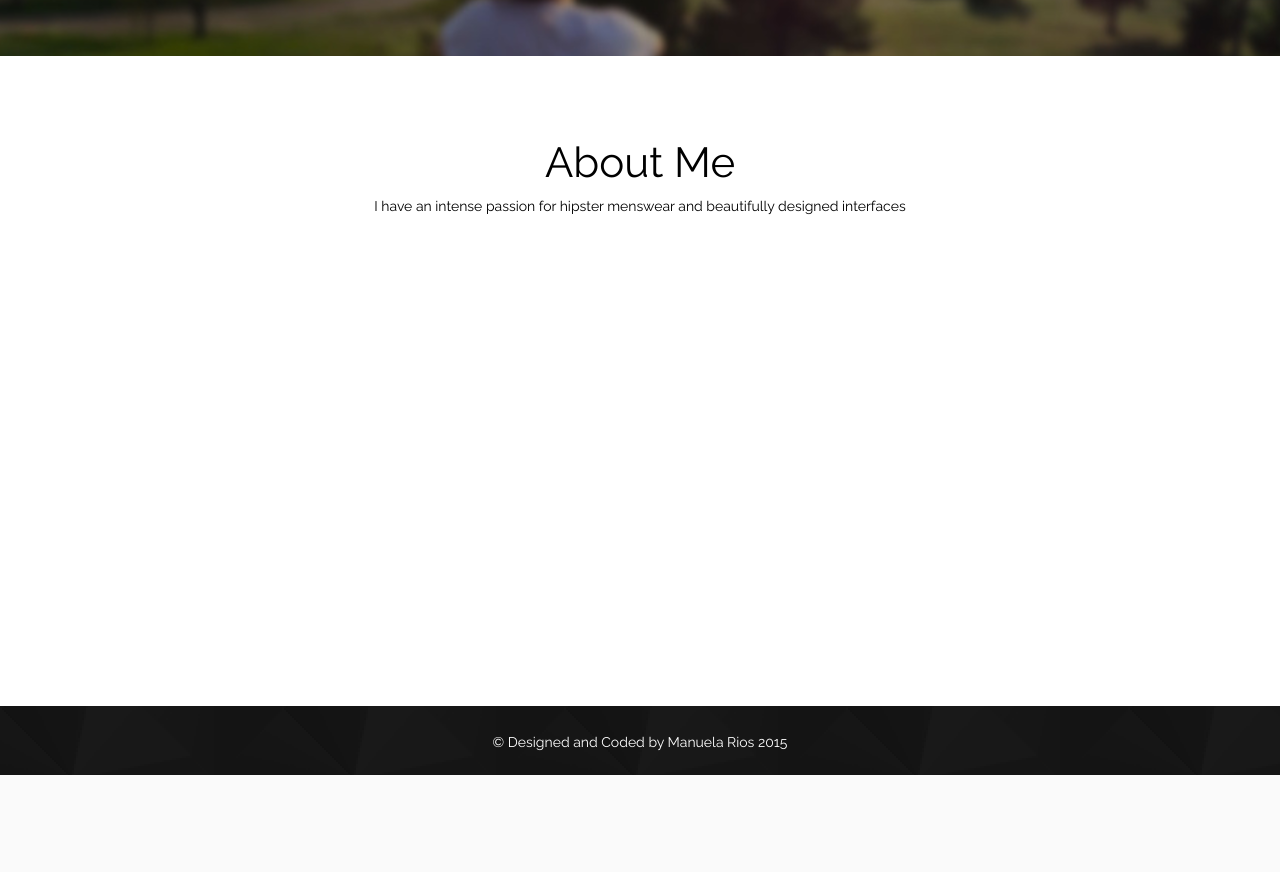
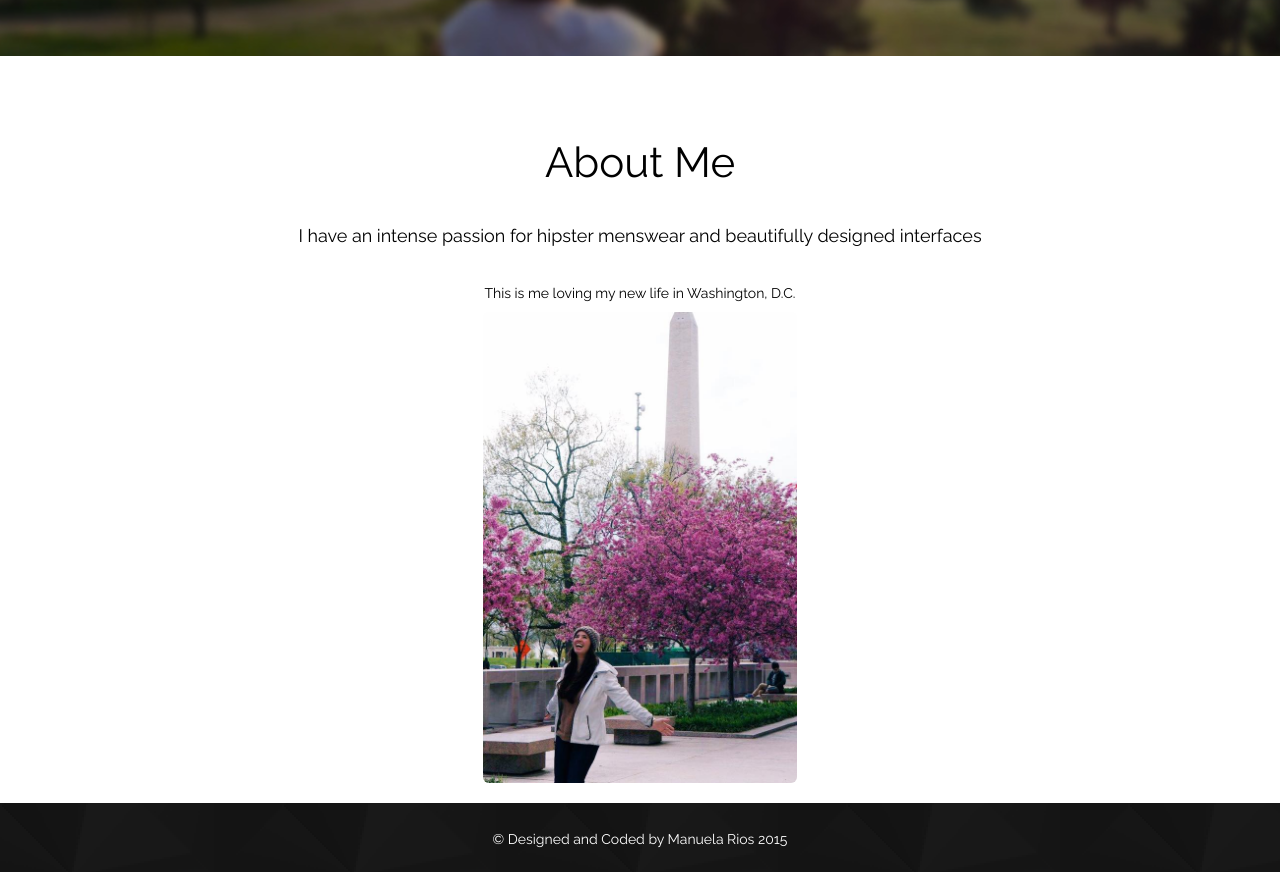
Before and after one commit to yorios9312/yorios9312.github.io, a PHP site: page / in a window 1280 px wide. Shown: the part 313-1185 px from the top of the page. Before the commit the page ends 1088 px from the top, so only its background shows below. Run offline with PHP 8.4, Linux system fonts and the light colour scheme; some libraries are stand-ins or nearby versions.

Commit message:
Updates April

```diff
--- a/css/styles.css
+++ b/css/styles.css
@@ -157,6 +157,11 @@ h4 {
   height: 35%;
   width: 35%;
   float: left;
+}
+
+#me3 {
+  height: 35%;
+  width: 35%;
 }
 
 #aboutme {
--- a/index.html
+++ b/index.html
@@ -70,7 +70,12 @@
   <div class="skills">
     <h1 id="sectionHeading">About Me</h1>
     <div id="about">
-      <p> I have an intense passion for hipster menswear and beautifully designed interfaces </p>
+      <br>
+      <h4>I have an intense passion for hipster menswear and beautifully designed interfaces </h4>
+      <br>
+      <h5>This is me loving my new life in Washington, D.C. </h5>
+      <img id="me3" class="center-block img-responsive img-rounded" src="images/dc.jpg" alt="me in d.c.">
+      <br>
     </div>
   </div>
 
--- a/pages/contact.html
+++ b/pages/contact.html
@@ -71,8 +71,8 @@
   <div class="contactdiv">
     <div class="col-lg-4">
       <h4><strong>Email Me</strong></h4>
-      <p class="contactIcons"><a id="envelope" href="mailto:mr779@cornell.edu" <i class="hovicon effect-1 sub-a"> <b class="fa fa-envelope fa-1x"></b></a><p>
-      <p class="contactInfo">mr779@cornell.edu</p>
+      <p class="contactIcons"><a id="envelope" href="mailto:manuela.rios@fiscalnote.com" <i class="hovicon effect-1 sub-a"> <b class="fa fa-envelope fa-1x"></b></a><p>
+      <p class="contactInfo">manuela.rios@fiscalnote.com</p>
     </div>
 
     <div class="col-lg-4">
```
Also changed, not shown: images/dc.jpg (added).
